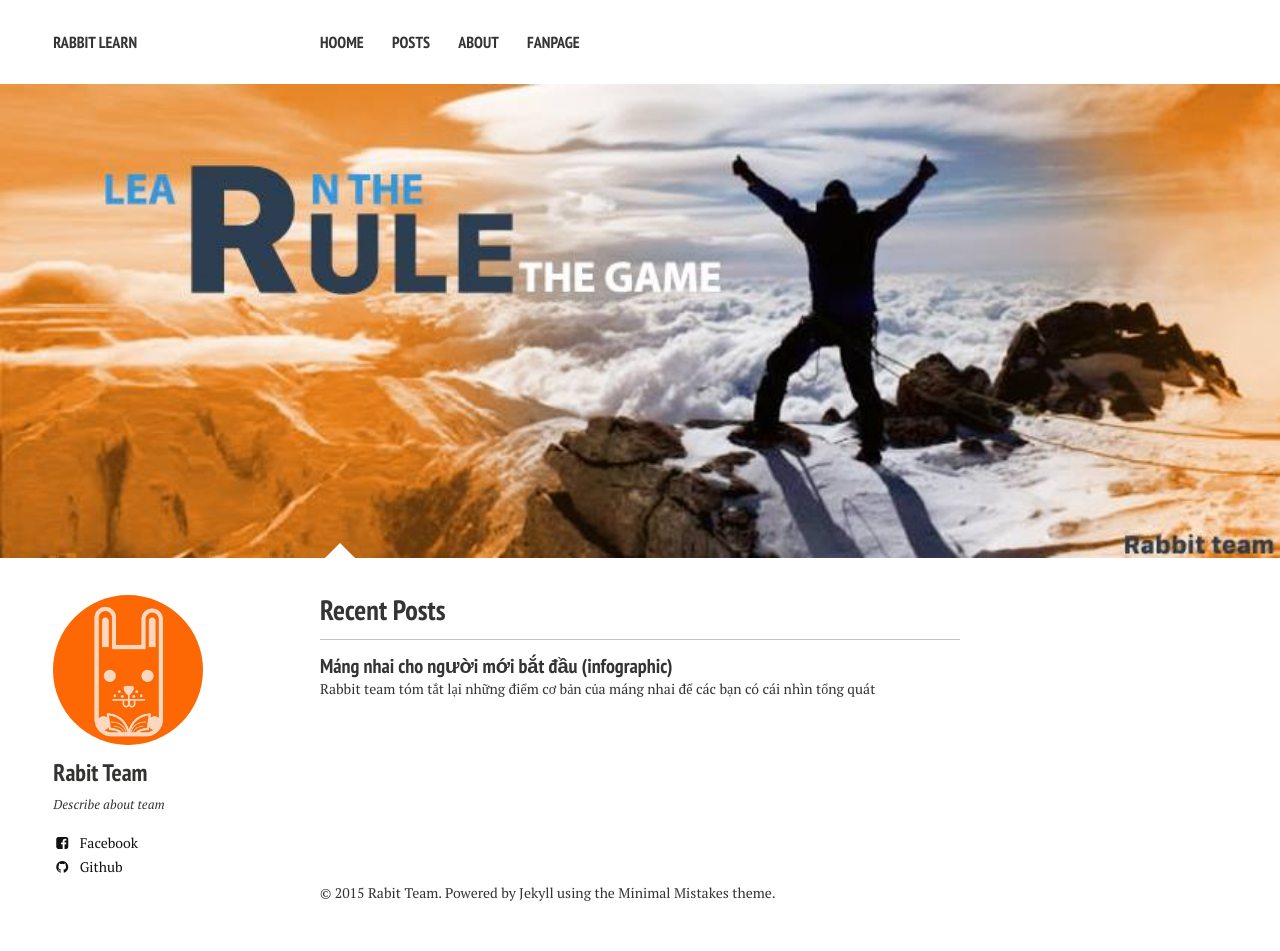
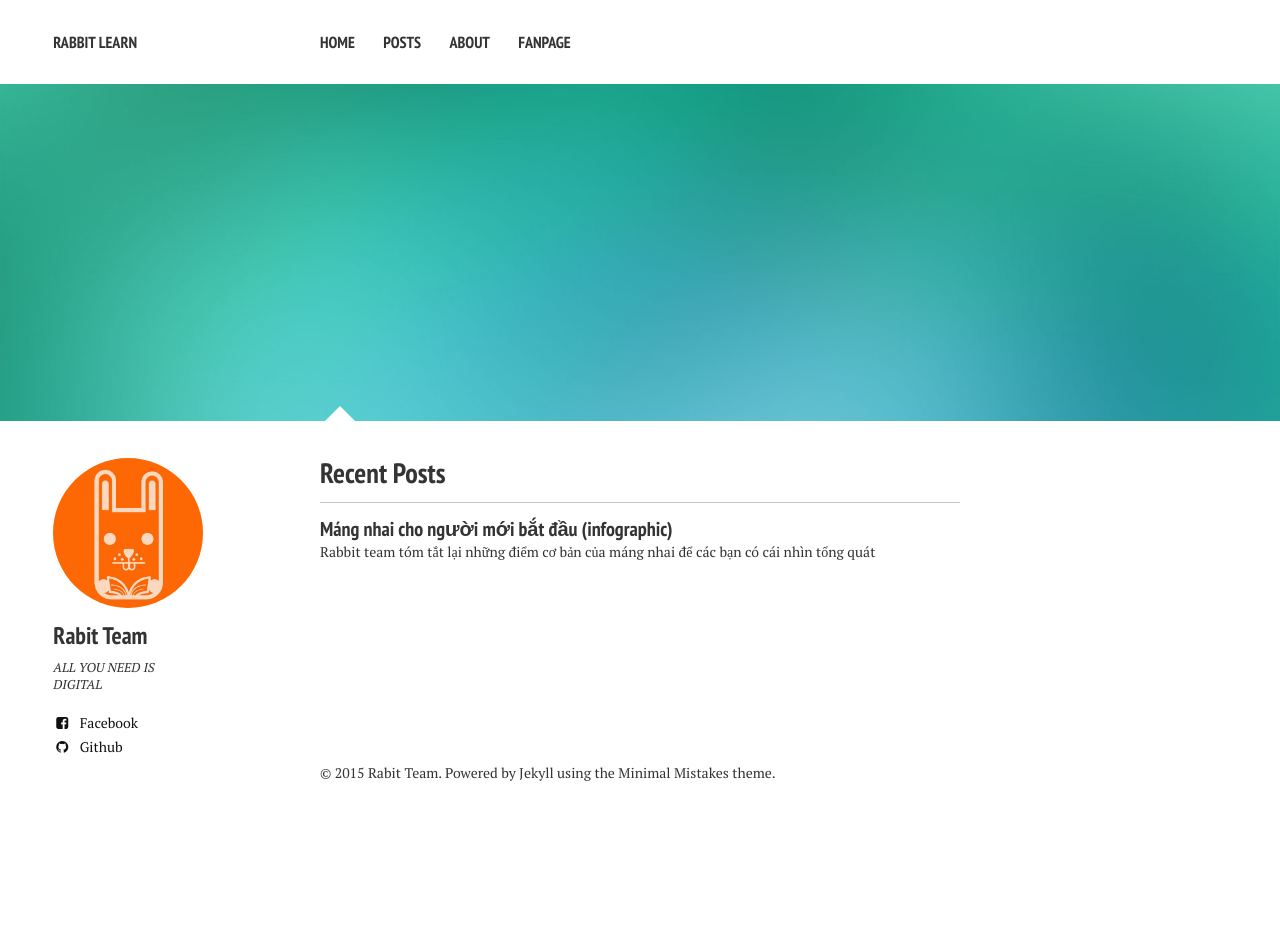
Before and after one commit to therabbitteam/therabbitteam.github.io, a Jekyll site: the page built from index.md, in a window 1280 px wide. Built offline with Jekyll 4.4.1, drawn with Linux system fonts in a browser that asks for light colours; nearby versions of some CDN libraries; after the commit the page ends 900 px from its top, so only the background shows below that.

Commit message:
Update data

```diff
--- a/_config.yml
+++ b/_config.yml
@@ -27,7 +27,7 @@ kramdown:
 owner:
   name: Rabit Team
   avatar: bio-photo.jpg
-  bio: "Describe about team"
+  bio: "ALL YOU NEED IS DIGITAL"
   email:
   disqus-shortname:
   twitter: #username
--- a/_data/authors.yml
+++ b/_data/authors.yml
@@ -12,9 +12,9 @@ hoang_quan:
 
 rabbit_team:
   name: Rabbit Team
-  email: cornelius@thewhip.com
-  bio: "Bio goes here"
+  email: #cornelius@thewhip.com
+  bio: "all you need is digital"
   avatar: bio-photo.jpg
-  twitter: rhymeswithsackit
+  twitter: #rhymeswithsackit
   google:
     plus: #CorneliusFiddlebone
--- a/_data/navigation.yml
+++ b/_data/navigation.yml
@@ -1,6 +1,6 @@
 # Site navigation links
 
-- title: Hoome
+- title: Home
   url: /
 
 - title: Posts
--- a/index.md
+++ b/index.md
@@ -1,7 +1,7 @@
 ---
 layout: home
-excerpt: "Learn the rule. Rule the game"
+excerpt: "ALL YOU NEED IS DIGITAL"
 tags: [Jekyll, theme, responsive, blog, template]
 image:
-  feature: cover.jpg
+  feature: sample-image-1.jpg
 ---
```
Also changed, not shown: _posts/2015-10-29-mang-nhai-cho-nguoi-moi-bat-dau-infographic.md (line endings or trailing spaces).
